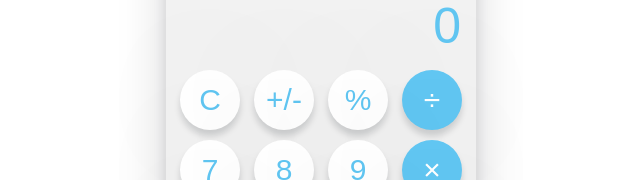
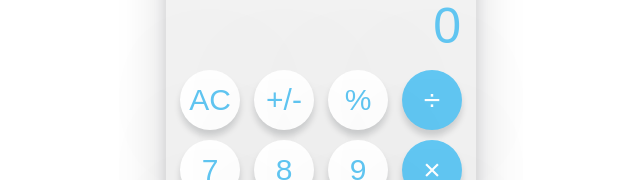
Before and after one commit to roomaank/AngularCalculator, an Angular app: page /calculator in a window 1280 px wide. Shown: the part 183-363 px from the top of the page, without its empty margins (319-959 px from the left). Built offline with nearby package versions, Linux system fonts and the light colour scheme.

Commit message:
create AC button

```diff
--- a/src/app/components/calculator/calculator.component.html
+++ b/src/app/components/calculator/calculator.component.html
@@ -1,25 +1,23 @@
 <div class="container">
-  <button class="change-btn"
-  [ngClass]="{
+  <button class="change-btn" [ngClass]="{
     'change-orange': !changedColor,
     'change-blue': changedColor
-  }"
-  (click)="changeColor()">
+  }" (click)="changeColor()">
   </button>
   <div class="calc-wrapper" [class.calc-wrapper--changed]="changedColor">
     <div class="calc-header">
       <div class="calc-header--inner" [class.calc-header--changed]="changedColor">{{resultLabel}}</div>
     </div>
     <div class="calc-main">
-      <button class="button" *ngFor="let button of buttons"
-      [ngClass]="{
+      <button class="button" *ngIf="isTyped" [class.button-changed]="changedColor" (click)="clearAll()">C</button>
+      <button class="button" *ngIf="!isTyped" [class.button-changed]="changedColor">AC</button>
+      <button class="button" *ngFor="let button of buttons" [ngClass]="{
         'button-changed': changedColor,
         'btn-operator': button.appointment === 'operator',
         'btn-equal': button.appointment === 'result',
         'btn-orange': changedColor && button.appointment === 'operator' || changedColor && button.appointment === 'result',
         'btn-equal--changed': changedColor && button.appointment === 'result'
-      }"
-      (click)="clickOnButton(button)">{{button.value}}</button>
+      }" (click)="clickOnButton(button)">{{button.value}}</button>
     </div>
   </div>
 </div>
--- a/src/app/components/calculator/calculator.component.ts
+++ b/src/app/components/calculator/calculator.component.ts
@@ -15,6 +15,7 @@ export class CalculatorComponent implements OnInit {
   clipboard;
   value;
   operator: null;
+  isTyped: boolean;
   changedColor: boolean;
 
   constructor() { }
@@ -29,8 +30,6 @@ export class CalculatorComponent implements OnInit {
       this.operationClicked(button);
     } else if (button.value === '=') {
       this.resultClicked();
-    } else if (button.event === 'clear') {
-      this.clearAll();
     } else if (button.event === 'subtract') {
       this.subtractCurrentDigit();
     } else if (button.event === 'percent') {
@@ -77,6 +76,7 @@ export class CalculatorComponent implements OnInit {
           console.log('default switch');
       }
     }
+    this.isTyped = true
     this.value = buttonValue;
     this.resultLabel = this.value;
   }
@@ -98,8 +98,9 @@ export class CalculatorComponent implements OnInit {
     }
   }
 
-  private clearAll() {
+  clearAll() {
     this.resultLabel = '0'
+    this.isTyped = false
     this.value = null;
     this.firstDigit = null;
     this.secondDigit = null;
--- a/src/app/components/calculator/calculator.constants.ts
+++ b/src/app/components/calculator/calculator.constants.ts
@@ -1,9 +1,4 @@
 export const BUTTONS = [
-    {
-        type: 'string',
-        value: 'C',
-        event: 'clear'
-    },
     {
         type: 'string',
         value: '+/-',
```
